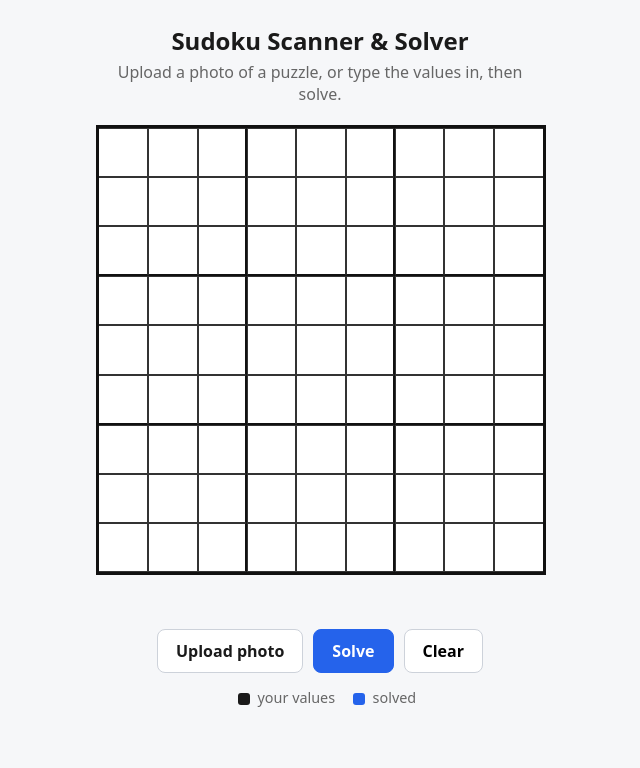
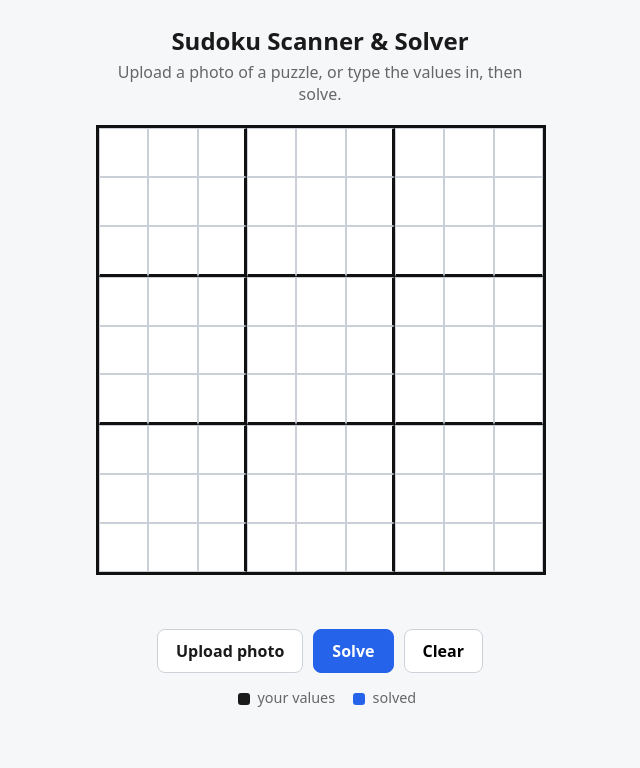
Before and after one commit to aidanwangg/ss, a Flask app: page / in a window 1280 px wide. Shown: the top 768 px of the page, without its empty margins (320-960 px from the left). Run offline with Flask 3, Linux system fonts and the light colour scheme.

Commit message:
Make 3x3 box separators thicker and more distinct
Use 3px dark borders after columns 3 & 6 and rows 3 & 6, and lighten the thin
intra-box cell lines to light grey so the box boundaries clearly stand out.
Replaces the previous 2px separators and fragile nth-child selectors with
precise 9n+3 / 9n+6 rules.

```diff
--- a/static/style.css
+++ b/static/style.css
@@ -1,5 +1,5 @@
 :root {
-  --line: #333;
+  --line: #cbd0d8;
   --thick: #111;
   --given: #1a1a1a;
   --solved: #2563eb;
@@ -54,14 +54,15 @@ h1 { font-size: 1.5rem; margin: 0 0 4px; }
 .cell:focus { background: #eef4ff; }
 .cell.solved { color: var(--solved); font-weight: 500; }
 
-/* Thicker lines between 3x3 boxes */
-.cell:nth-child(9n+1) { border-left: 0; }
-.cell:nth-child(9n)   { border-right: 0; }
-.cell:nth-child(3n)   { border-right: 2px solid var(--thick); }
-.cell:nth-child(9n)   { border-right: 0; }
+/* Thick separators between the 3x3 boxes: after columns 3 & 6, rows 3 & 6.
+   The thin cell lines use --line (light grey) so these stand out clearly. */
+.cell:nth-child(9n+3),
+.cell:nth-child(9n+6) {
+  border-right: 3px solid var(--thick);
+}
 .board > .cell:nth-child(n+19):nth-child(-n+27),
 .board > .cell:nth-child(n+46):nth-child(-n+54) {
-  border-bottom: 2px solid var(--thick);
+  border-bottom: 3px solid var(--thick);
 }
 
 .controls {
```
